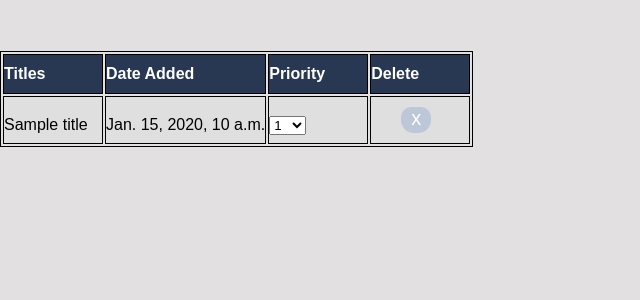
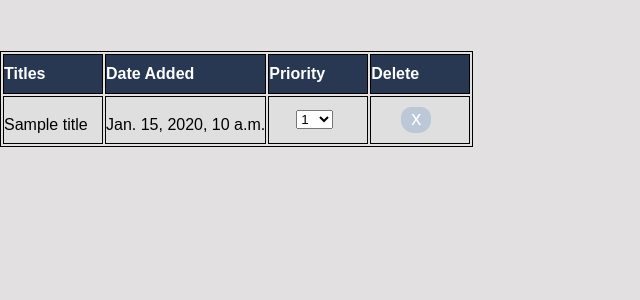
Before and after one commit to JamesMedved/DBM_Project, a Django app: page /jubi/watchlater/ in a window 1280 px wide. Shown: the part 229-529 px from the top of the page, without its empty margins (0-640 px from the left). Run offline with Django 4.2, Linux system fonts and the light colour scheme; a user stored in the database is signed in; tables that the repository leaves empty hold one stand-in row (values such as "Sample post").

Commit message:
Centered priority

```diff
--- a/website/mysite/static/css/watch_later.css
+++ b/website/mysite/static/css/watch_later.css
@@ -16,3 +16,10 @@
   .del:hover {
     background: rgb(40,55,82);
   }
+
+  .dropdown-content {
+    position: absolute;
+    margin-left: 27px;
+    margin-top: -15px;
+    width: 40px;
+  }
--- a/website/mysite/templates/watch_later.html
+++ b/website/mysite/templates/watch_later.html
@@ -26,8 +26,10 @@
             <td> <form method=POST action="{% url 'watchlater' %}">
               {% csrf_token %}
               <input name="wl_id" value="{{ watch_later.title_id }}" hidden="">
+              <div class = "dropdown-content">
               <select onChange="form.submit();" name="dp_pri">
                 <option value="{{ watch_later.priority }}">{{ watch_later.priority }}</option>
+
                 <option value="1">1</option>
                 <option value="2">2</option>
                 <option value="3">3</option>
@@ -38,6 +40,7 @@
                 <option value="8">8</option>
                 <option value="9">9</option>
                 <option value="10">10</option>
+              </div>
               </select>
             </form>
             </td>
```
